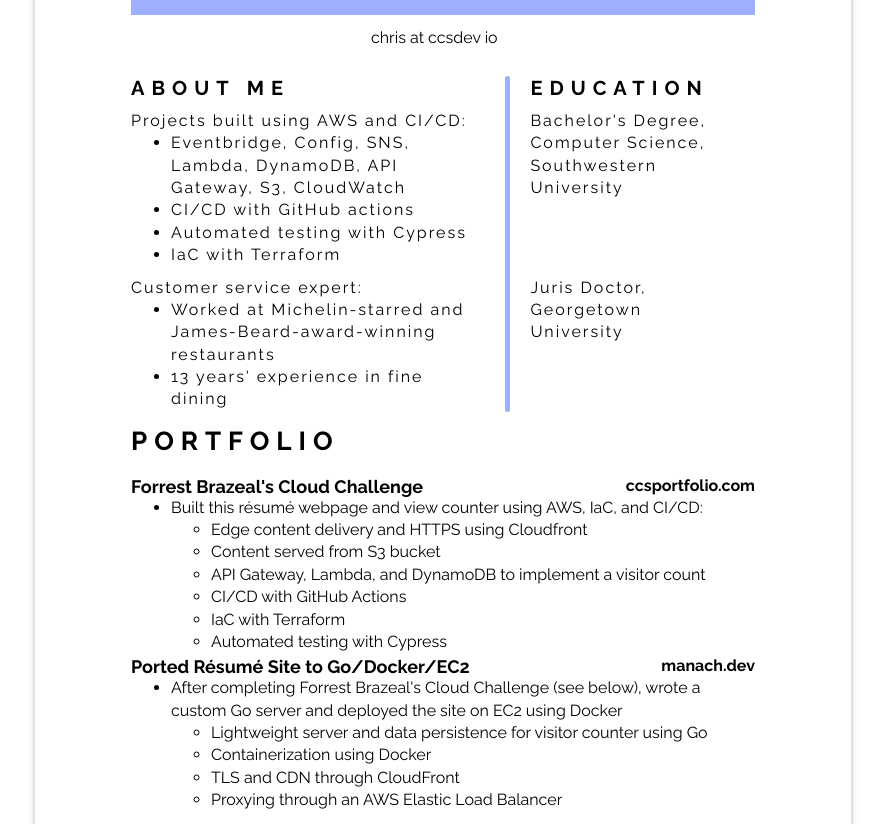
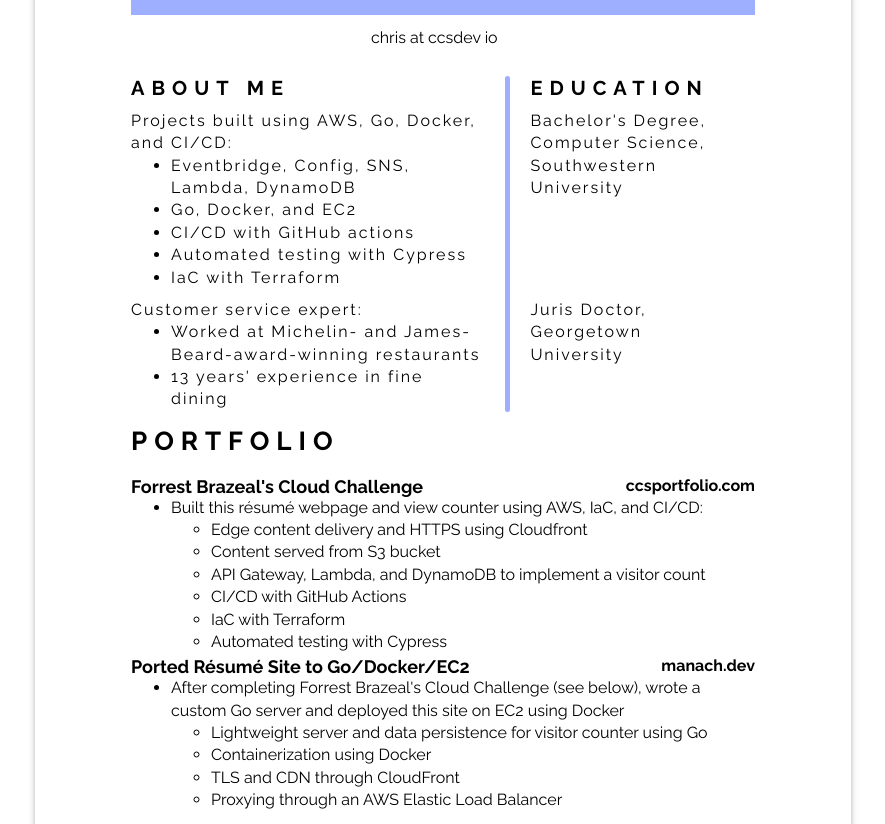
Before and after one commit to ccsdevio/CloudChallenge, a website: page s3/index.html in a window 1280 px wide. Shown: the part 119-943 px from the top of the page, without its empty margins (197-1082 px from the left). Drawn offline with Linux system fonts and the light colour scheme; no server answers.

Commit message:
touch-ups

```diff
--- a/s3/index.html
+++ b/s3/index.html
@@ -41,9 +41,10 @@
             <h2 class="am-ed-section-heading"><strong>ABOUT ME</strong></h2>
           </div>
           <div class="about-me-text">
-            <p>Projects built using AWS and CI/CD:</p>
+            <p>Projects built using AWS, Go, Docker, and CI/CD:</p>
             <ul>
-              <li>Eventbridge, Config, SNS, Lambda, DynamoDB, API Gateway, S3, CloudWatch</li>
+              <li>Eventbridge, Config, SNS, Lambda, DynamoDB</li>
+              <li>Go, Docker, and EC2</li>
               <li>CI/CD with GitHub actions</li>
               <li>Automated testing with Cypress</li>
               <li>IaC with Terraform</li>
@@ -52,7 +53,7 @@
           <div class="about-me-text">
             <p>Customer service expert:</p>
             <ul>
-              <li>Worked at Michelin-starred and James-Beard-award-winning restaurants</li>
+              <li>Worked at Michelin- and James-Beard-award-winning restaurants</li>
               <li>13 years' experience in fine dining</li>
             </ul>
           </div>
@@ -96,7 +97,7 @@
         <div class="project-url">manach.dev</div>
         <div class="project-description">
           <ul>
-            <li>After completing Forrest Brazeal's Cloud Challenge (see below), wrote a custom Go server and deployed the site on EC2 using Docker</li>
+            <li>After completing Forrest Brazeal's Cloud Challenge (see below), wrote a custom Go server and deployed this site on EC2 using Docker</li>
             <ul>
               <li>Lightweight server and data persistence for visitor counter using Go</li>
               <li>Containerization using Docker</li>
```
